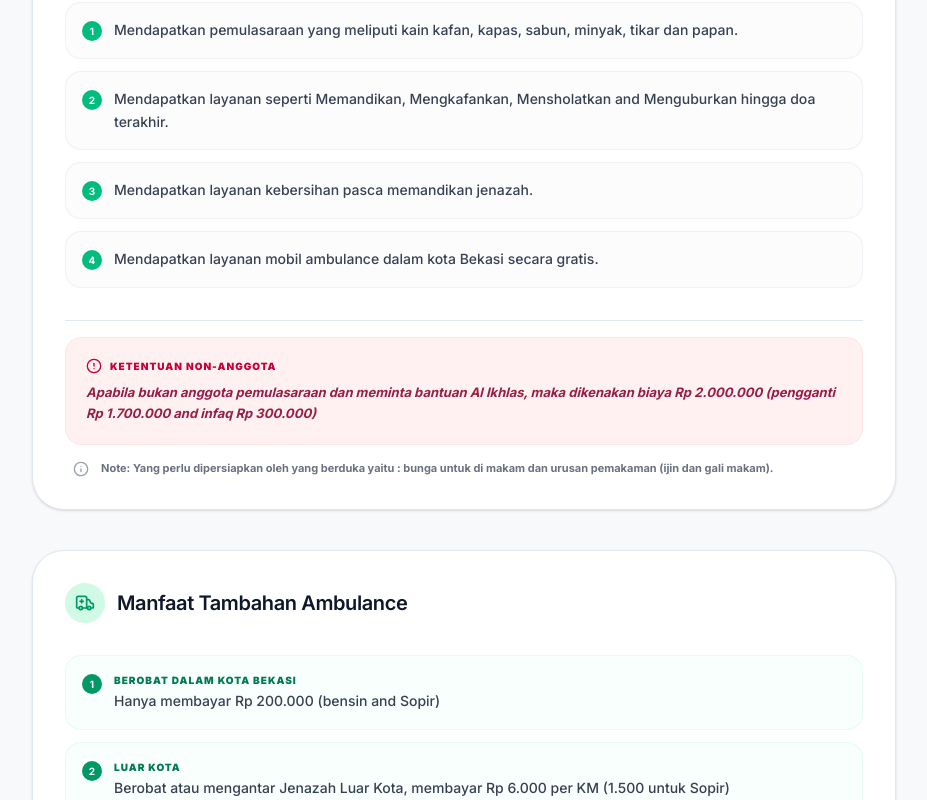
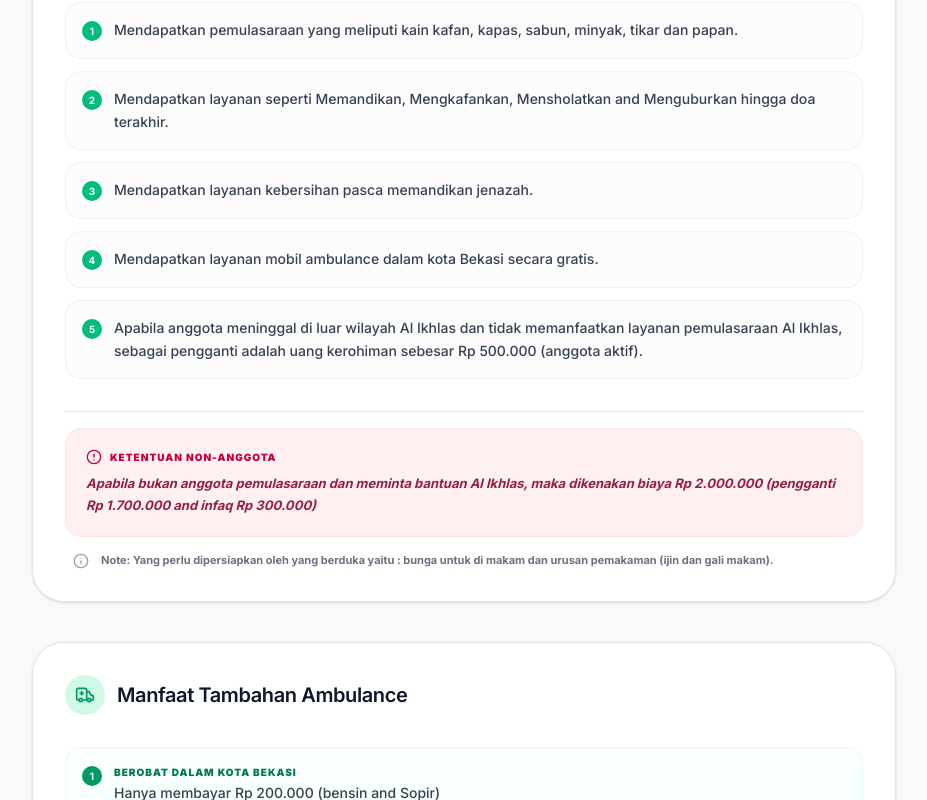
Before and after one commit to aydpratama/alikhlas1726, a Next.js app: page /pemulasaraan in a window 1280 px wide. Shown: the part 2490-3290 px from the top of the page, without its empty margins (176-1103 px from the left). Built offline with nearby package versions, Linux system fonts and the light colour scheme; no server answers; the database is empty.

Commit message:
Menambah hak menjadi anggota No. 5

```diff
--- a/components/pemulasaraan/PemulasaraanInfo.tsx
+++ b/components/pemulasaraan/PemulasaraanInfo.tsx
@@ -385,6 +385,7 @@ export function InfoView({ onRegister }: { onRegister: () => void }) {
             "Mendapatkan layanan seperti Memandikan, Mengkafankan, Mensholatkan and Menguburkan hingga doa terakhir.",
             "Mendapatkan layanan kebersihan pasca memandikan jenazah.",
             "Mendapatkan layanan mobil ambulance dalam kota Bekasi secara gratis.",
+            "Apabila anggota meninggal di luar wilayah Al Ikhlas dan tidak memanfaatkan layanan pemulasaraan Al Ikhlas, sebagai pengganti adalah uang kerohiman sebesar Rp 500.000 (anggota aktif).",
           ].map((text, i) => (
             <div
               key={i}
```
